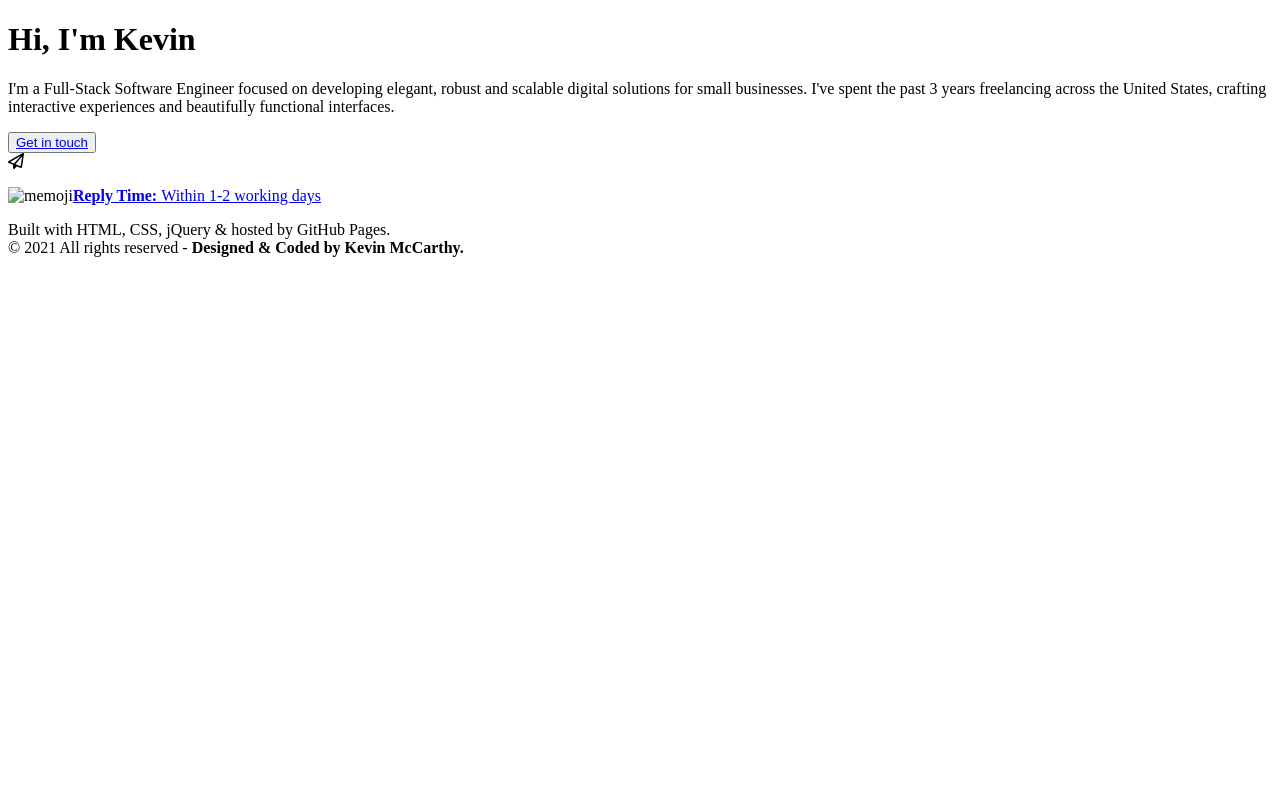
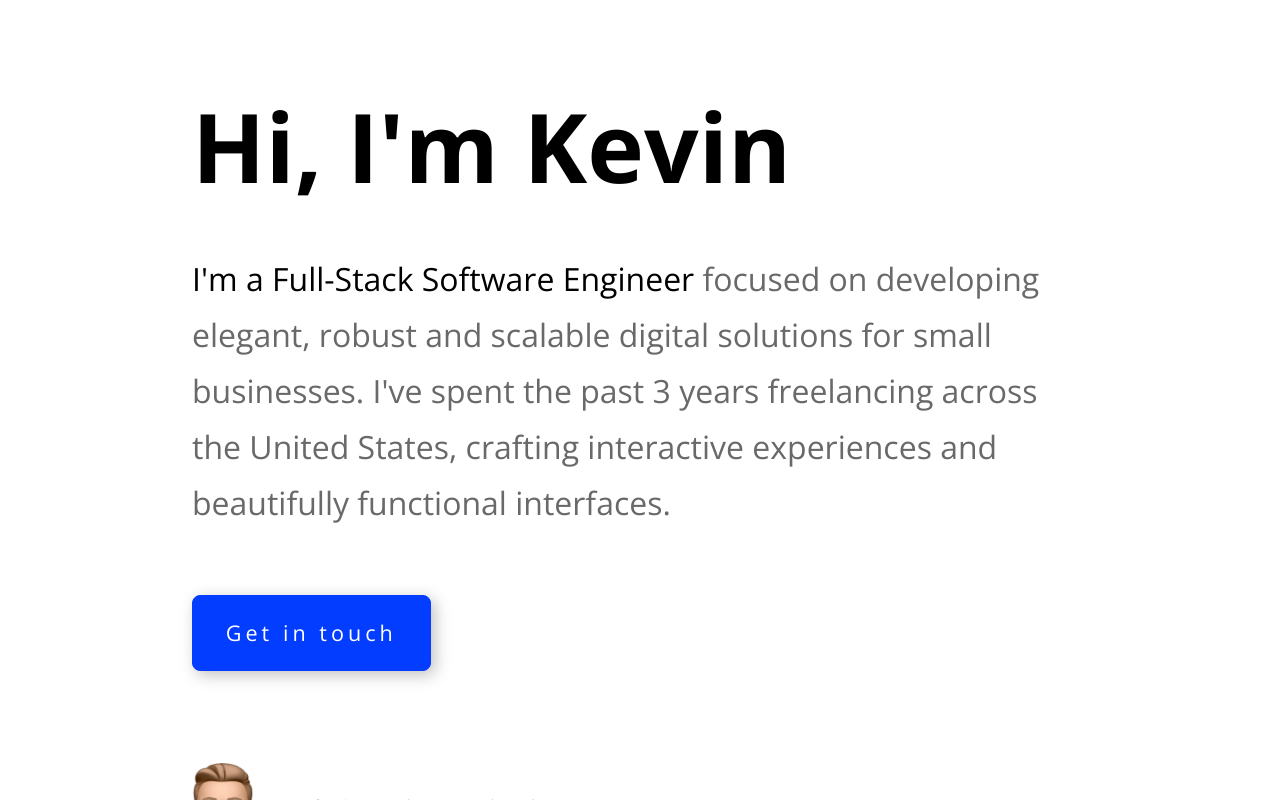
Before and after one commit to mccarthykp/Personal-Website, a plain HTML site: page index.html in a window 1280 px wide. Drawn offline with nearby package versions, Linux system fonts and the light colour scheme; the site is published under a folder, as on GitHub Pages, so addresses that start at the root find nothing.

Commit message:
Update index.html

```diff
--- a/index.html
+++ b/index.html
@@ -11,7 +11,7 @@
 
     <script src="https://kit.fontawesome.com/77fc26fe18.js" crossorigin="anonymous"></script>
 
-    <link rel="stylesheet" href="/css/styles.css">
+    <link rel="stylesheet" href="css/styles.css">
 
   </head>
   <body>
@@ -25,10 +25,10 @@
       </div>
       <i class="far fa-paper-plane"></i>
       <div class="hidden reply-time">
-        <p><img class="memoji" src="/src/imgs/memoji.png" alt="memoji"><a class="reply-time-text" href="mailto:mccarki.p@gmail.com"><span><b>Reply Time: </b></span>Within 1-2 working days</a></p>
+        <p><img class="memoji" src="src/imgs/memoji.png" alt="memoji"><a class="reply-time-text" href="mailto:mccarki.p@gmail.com"><span><b>Reply Time: </b></span>Within 1-2 working days</a></p>
       </div>
     </div>
-    <script type="text/javascript" src="/src/main.js"></script>
+    <script type="text/javascript" src="src/main.js"></script>
   </body>
   <footer>
     <p class="copyright">Built with HTML, CSS, jQuery & hosted by GitHub Pages.
```
